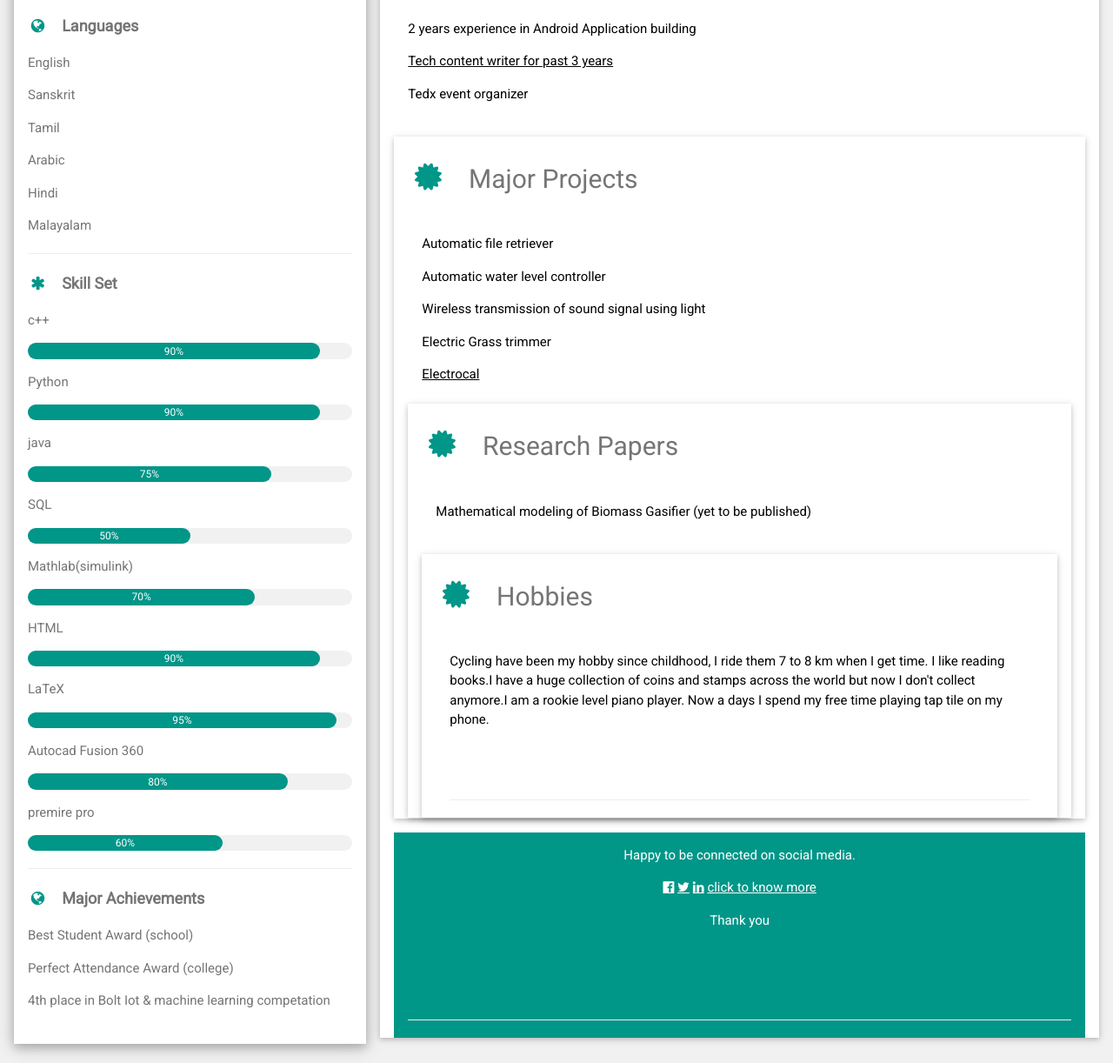
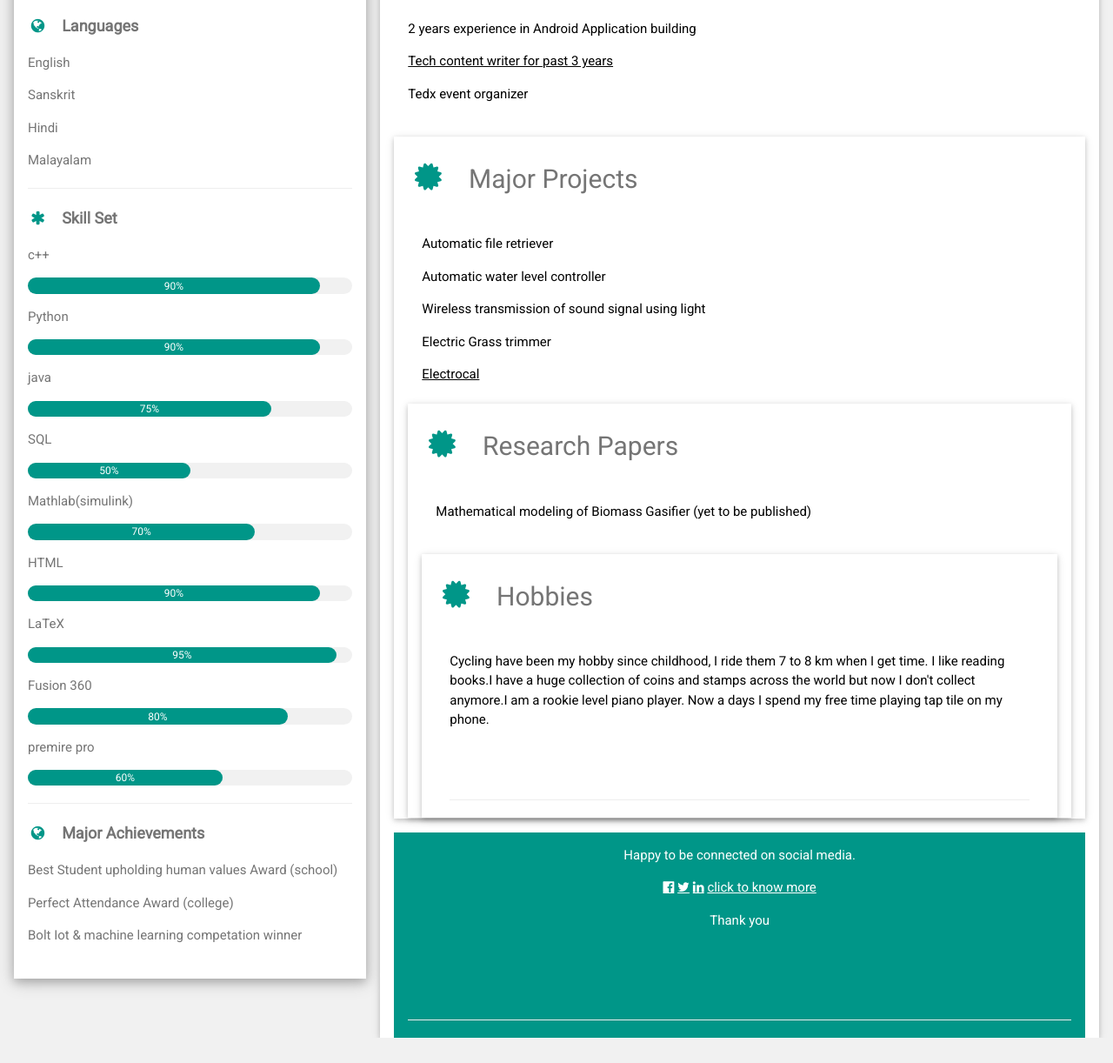
Before and after one commit to aashikpradeep/aashikpradeep.github.io, a plain HTML site: page index.html in a window 1280 px wide. Shown: the part 1124-2346 px from the top of the page at 87% size. After the commit the page ends 2317 px from the top, so only its background shows below. Drawn offline with nearby package versions, Linux system fonts and the light colour scheme.

Commit message:
Update index.html

```diff
--- a/index.html
+++ b/index.html
@@ -64,9 +64,9 @@ html,body,h1,h2,h3,h4,h5,h6 {font-family: "Roboto", sans-serif}
           <p>English</p>
 
           <p>Sanskrit</p>
-          <p>Tamil</p>
 
-          <p>Arabic </p>
+
+
           <p>Hindi</p>
           <p>Malayalam</p>
 
@@ -102,7 +102,7 @@ html,body,h1,h2,h3,h4,h5,h6 {font-family: "Roboto", sans-serif}
           <div class="w3-light-grey w3-round-xlarge w3-small">
             <div class="w3-container w3-center w3-round-xlarge w3-teal" style="width:95%">95%</div>
           </div>
-           <p>Autocad Fusion 360</p>
+           <p> Fusion 360</p>
           <div class="w3-light-grey w3-round-xlarge w3-small">
             <div class="w3-container w3-center w3-round-xlarge w3-teal" style="width:80%">80%</div>
           </div>
@@ -113,10 +113,10 @@ html,body,h1,h2,h3,h4,h5,h6 {font-family: "Roboto", sans-serif}
 
           <hr>
           <p class="w3-large w3-text-theme"><b><i class="fa fa-globe fa-fw w3-margin-right w3-text-teal"></i>Major Achievements</b></p>
-          <p>Best Student Award (school)</p>
+          <p>Best Student upholding human values Award (school)</p>
 
           <p>Perfect Attendance Award (college)</p>
-          <p>4th place in Bolt Iot & machine learning competation</p>
+          <p> Bolt Iot & machine learning competation winner</p>
 
 
 
```
